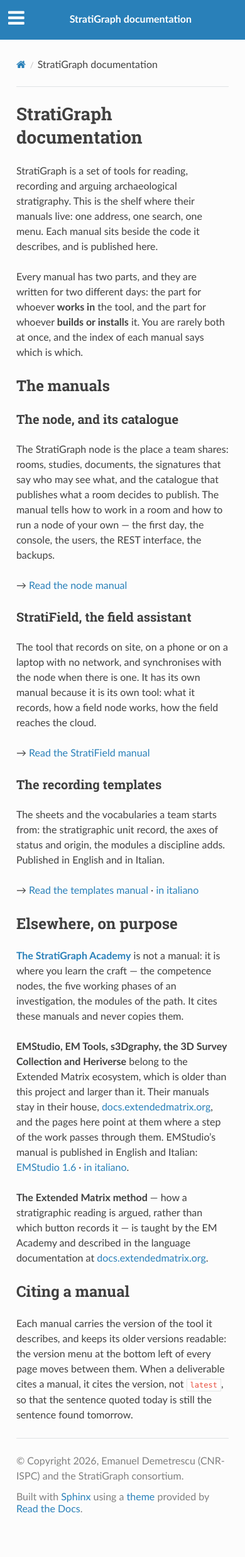
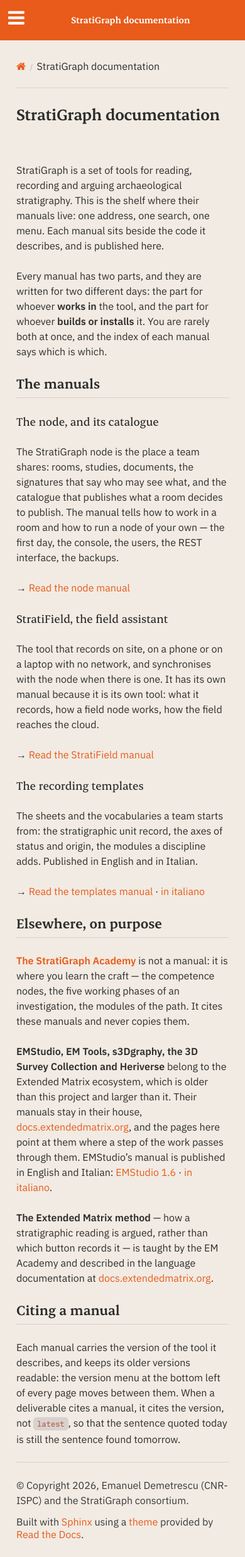
Before and after one commit to StratiGraph-ECCCH/stratigraph-docs, a Sphinx documentation site: the page built from docs/index.md, in a window 390 px wide. Shown: the whole page at 63% size. Built offline with Sphinx 7.4.7 and the Read the Docs theme 3.1.0, drawn with Linux system fonts in a browser that asks for light colours; before the commit the page ends 2432 px from its top, so only the background shows below that.

Commit message:
Il manuale veste il marchio di famiglia
Fino a oggi la pagina usciva con i colori di serie del tema Read the Docs — un
azzurro che non è di nessuno. Ora carica il tema del marchio, vendorizzato da
stratigraph-brand con il suo docs-theme/sync-brand-docs.sh esattamente come lo
vendorizzano le applicazioni (un manuale letto in trincea non ha una CDN), più
un ponte che traduce i ruoli del marchio nelle parole del tema: niente colori
nuovi inventati qui, così una modifica alla guida arriva da sola.

Questo è un manuale StratiGraph e quindi lascia fuori skins.css: vale la guida
del progetto, Erode e IBM Plex su Off-White, arancio bruciato per l'azione.
Chiaro e scuro seguono l'impostazione di sistema di chi legge, coi contrasti
misurati nel marchio.

Verificato: build Sphinx verde e i file del marchio presenti in _static/brand.

```diff
--- /dev/null
+++ b/docs/_static/brand/sphinx-rtd-bridge.css
@@ -0,0 +1,201 @@
+/* ══════════════════════════════════════════════════════════════════════════
+   THE BRIDGE — the brand, said in the words of the Read the Docs Sphinx theme.
+
+   `stratigraph-theme.css` says what a colour is FOR (`--sg-bg`, `--sg-accent`,
+   `--sg-text`). `sphinx_rtd_theme` says it in its own hard-coded hexes. This
+   file is the translation between the two, and nothing else: it invents no
+   colour and no font of its own, so a change in the guidebook travels here by
+   itself.
+
+   Load it LAST, after the theme and (for the Extended Matrix manuals) the
+   skins:
+
+       html_css_files = [
+           "brand/stratigraph-theme.css",
+           "brand/skins.css",              # EM manuals only
+           "brand/sphinx-rtd-bridge.css",
+       ]
+
+   A manual that ships `skins.css` wears the EM look, because that is the skins
+   file's own default. A manual that leaves it out wears the StratiGraph
+   guidebook. One line decides, in `conf.py`.
+
+   Light and dark: the theme already answers the reader's system setting
+   through `prefers-color-scheme`, with the contrast of each face measured in
+   `skins.css`. Nothing here repeats those values; the rules below simply use
+   the roles, so both faces come out right.
+   ══════════════════════════════════════════════════════════════════════════ */
+
+/* ── the page ───────────────────────────────────────────────────────────── */
+body,
+.wy-body-for-nav {
+  background: var(--sg-surface-sunk);
+  font-family: var(--sg-font-sans);
+  color: var(--sg-text);
+}
+.wy-nav-content-wrap { background: var(--sg-surface-sunk); }
+.wy-nav-content {
+  background: var(--sg-bg);
+  color: var(--sg-text);
+  max-width: 56rem;
+}
+.rst-content { color: var(--sg-text); }
+
+/* ── the voice of the headings ──────────────────────────────────────────── */
+h1, h2, h3, h4, h5, h6,
+.rst-content .toctree-wrapper > p.caption,
+legend {
+  font-family: var(--sg-font-display);
+  color: var(--sg-text);
+  font-weight: var(--sg-weight-headline);
+}
+h3, h4, h5, h6 { font-weight: var(--sg-weight-subtitle); }
+.rst-content h1 { letter-spacing: -0.01em; }
+.rst-content .section > h2,
+.rst-content section > h2 {
+  border-bottom: 1px solid var(--sg-line);
+  padding-bottom: var(--sg-space-2);
+}
+
+/* ── links ──────────────────────────────────────────────────────────────── */
+a, a:visited { color: var(--sg-accent); }
+a:hover, a:focus { color: var(--sg-accent-quiet); }
+.rst-content a:not(.headerlink):hover { text-decoration: underline; }
+.rst-content .headerlink { color: var(--sg-muted); }
+
+/* ── the side column ────────────────────────────────────────────────────── */
+.wy-nav-side {
+  background: var(--sg-deep-charcoal);
+  font-family: var(--sg-font-sans);
+}
+.wy-side-nav-search,
+.wy-side-nav-search.shift-up,
+.wy-nav-top {
+  background: var(--sg-accent);
+}
+.wy-side-nav-search > a,
+.wy-side-nav-search > a:hover,
+.wy-side-nav-search .wy-dropdown > a,
+.wy-nav-top a {
+  font-family: var(--sg-font-display);
+  color: #fff;
+}
+.wy-side-nav-search > div.version { color: rgba(255, 255, 255, .8); }
+.wy-side-nav-search input[type="text"] {
+  background: var(--sg-surface);
+  color: var(--sg-text);
+  border-color: var(--sg-line);
+  border-radius: var(--sg-radius-pill);
+}
+.wy-menu-vertical header,
+.wy-menu-vertical p.caption {
+  font-family: var(--sg-font-display);
+  color: var(--sg-quiet);
+}
+.wy-menu-vertical a { color: var(--sg-soft-dust); }
+.wy-menu-vertical a:hover { background: var(--sg-deep-gray); color: #fff; }
+.wy-menu-vertical li.current { background: var(--sg-surface-sunk); }
+.wy-menu-vertical li.current > a,
+.wy-menu-vertical li.on a {
+  background: var(--sg-bg);
+  color: var(--sg-text);
+  border-color: var(--sg-line);
+}
+.wy-menu-vertical li.current a { color: var(--sg-muted); border-right: none; }
+.wy-menu-vertical li.current a:hover { background: var(--sg-surface-sunk); color: var(--sg-text); }
+.wy-menu-vertical li.toctree-l2.current > a,
+.wy-menu-vertical li.toctree-l3.current > a { background: var(--sg-surface-sunk); }
+
+/* ── code, identifiers, numbers ─────────────────────────────────────────── */
+code, .rst-content code, .rst-content tt, kbd, pre, .rst-content pre.literal-block {
+  font-family: var(--sg-font-mono);
+}
+.rst-content code.literal, .rst-content tt.literal {
+  background: var(--sg-surface-sunk);
+  border: 1px solid var(--sg-line);
+  border-radius: var(--sg-radius-sm);
+  color: var(--sg-accent-quiet);
+}
+.highlight, div[class^="highlight"] {
+  background: var(--sg-surface-sunk);
+  border: 1px solid var(--sg-line);
+  border-radius: var(--sg-radius-sm);
+}
+.rst-content .highlight > pre, .rst-content pre.literal-block {
+  background: transparent;
+  color: var(--sg-text);
+  border: none;
+}
+
+/* ── the boxes that say «careful» and «by the way» ──────────────────────── */
+.rst-content .admonition, .rst-content .note, .rst-content .warning,
+.rst-content .tip, .rst-content .important, .rst-content .seealso,
+.rst-content .hint, .rst-content .caution, .rst-content .danger,
+.rst-content .error, .rst-content .attention {
+  background: var(--sg-surface);
+  color: var(--sg-text);
+  border-radius: var(--sg-radius-sm);
+  box-shadow: var(--sg-shadow);
+  overflow: hidden;
+}
+.rst-content .admonition-title {
+  font-family: var(--sg-font-display);
+  background: var(--sg-info);
+  color: #fff;
+}
+.rst-content .warning .admonition-title,
+.rst-content .caution .admonition-title,
+.rst-content .attention .admonition-title { background: var(--sg-warn); }
+.rst-content .danger .admonition-title,
+.rst-content .error .admonition-title { background: var(--sg-accent); }
+.rst-content .tip .admonition-title,
+.rst-content .hint .admonition-title { background: var(--sg-ok-ink); }
+.rst-content blockquote {
+  border-left: 3px solid var(--sg-quiet);
+  color: var(--sg-muted);
+  margin-left: 0;
+  padding-left: var(--sg-space-4);
+}
+
+/* ── tables ─────────────────────────────────────────────────────────────── */
+.wy-table-responsive table td, .wy-table-responsive table th,
+.rst-content table.docutils td, .rst-content table.docutils th {
+  border-color: var(--sg-line);
+  color: var(--sg-text);
+  white-space: normal;
+}
+.rst-content table.docutils thead th,
+.wy-table thead th {
+  font-family: var(--sg-font-display);
+  background: var(--sg-surface-sunk);
+  color: var(--sg-text);
+  border-color: var(--sg-line);
+}
+.wy-table-odd td, .wy-table-striped tr:nth-child(2n-1) td,
+.rst-content table.docutils:not(.field-list) tr:nth-child(2n-1) td {
+  background: var(--sg-surface-sunk);
+}
+.rst-content table.docutils, .wy-table-bordered-all { border-color: var(--sg-line); }
+
+/* ── the strip at the bottom of a page, and the foot of the site ────────── */
+.rst-footer-buttons .btn,
+.btn-neutral, .btn-neutral:visited {
+  font-family: var(--sg-font-sans);
+  background: var(--sg-surface) !important;
+  color: var(--sg-text) !important;
+  border: 1px solid var(--sg-line);
+  box-shadow: none;
+  border-radius: var(--sg-radius-sm);
+}
+.btn-neutral:hover { background: var(--sg-surface-sunk) !important; }
+footer, footer p, .rst-content div[role="contentinfo"] { color: var(--sg-muted); }
+hr, .rst-content hr { border-color: var(--sg-line); }
+
+/* ── the search page and the small print ────────────────────────────────── */
+.wy-text-light, .rst-content .linenodiv pre { color: var(--sg-muted); }
+.ai-usage-notice { color: var(--sg-muted); font-size: var(--sg-text-sm); }
+
+/* ── the phone ──────────────────────────────────────────────────────────── */
+@media screen and (max-width: 768px) {
+  .wy-nav-content { padding: var(--sg-space-5) var(--sg-space-4); }
+}
--- /dev/null
+++ b/docs/_static/brand/stratigraph-theme.css
@@ -0,0 +1,233 @@
+/* ══════════════════════════════════════════════════════════════════════════
+   StratiGraph — the shared theme. ONE source of truth for every StratiGraph
+   tool: the field assistant, the room browser, the node console, the Catalog.
+
+   Authority: `StratiGraph_full_guidebook.pdf` (WP1). Every hex and every font
+   below is read out of it — nothing here is a designer's choice made twice.
+   If a value disagrees with the guidebook, the guidebook is right.
+
+   NOT for EMStudio or EMtools. Those are Extended Matrix tools and keep the EM
+   look; StratiGraph is the project around them. Two identities on purpose.
+
+   ── How this reaches an app ───────────────────────────────────────────────
+   VENDORED, exactly as the datamodels are (`sync-datamodels.sh`): each app runs
+   its own `sync-brand.sh`, which copies this file, the woff2 and the logos into
+   the app. Offline-first is the reason and it is not negotiable — a Field
+   Computing Node in a trench has no CDN and may have no server, and a theme
+   that arrived over a `<link>` would leave the assistant unstyled exactly where
+   it matters most. A node MAY additionally serve `/em/theme/…` for web
+   consumers; the vendored copy stays the base.
+
+   ── How to use it ─────────────────────────────────────────────────────────
+   Reach for the SEMANTIC tokens (`--sg-bg`, `--sg-accent`, `--sg-info`), not
+   the palette ones. The palette says what a colour IS; the roles say what it is
+   FOR, and only the roles survive a rebrand.
+   ══════════════════════════════════════════════════════════════════════════ */
+
+/* ── the three faces ─────────────────────────────────────────────────────────
+   A minimal 3-font system: one serif, one sans, one mono — "to reflect both
+   heritage and digital structure" (guidebook, Typography).
+
+   Self-hosted woff2, never a CDN link: see the offline argument above. Erode is
+   free for personal and commercial use (fontshare); IBM Plex is SIL OFL 1.1.
+   `font-display: swap` so a slow device shows the fallback rather than nothing —
+   and the fallback is ARIAL, which is the guidebook's own instruction for when
+   the primary faces are unavailable. */
+
+@font-face { font-family:"Erode"; font-style:normal; font-weight:400;
+  font-display:swap; src:url("./fonts/erode-latin-400-normal.woff2") format("woff2"); }
+@font-face { font-family:"Erode"; font-style:normal; font-weight:500;
+  font-display:swap; src:url("./fonts/erode-latin-500-normal.woff2") format("woff2"); }
+@font-face { font-family:"Erode"; font-style:normal; font-weight:600;
+  font-display:swap; src:url("./fonts/erode-latin-600-normal.woff2") format("woff2"); }
+
+@font-face { font-family:"IBM Plex Sans"; font-style:normal; font-weight:400;
+  font-display:swap; src:url("./fonts/ibm-plex-sans-latin-400-normal.woff2") format("woff2"); }
+@font-face { font-family:"IBM Plex Sans"; font-style:normal; font-weight:500;
+  font-display:swap; src:url("./fonts/ibm-plex-sans-latin-500-normal.woff2") format("woff2"); }
+@font-face { font-family:"IBM Plex Sans"; font-style:normal; font-weight:600;
+  font-display:swap; src:url("./fonts/ibm-plex-sans-latin-600-normal.woff2") format("woff2"); }
+
+@font-face { font-family:"IBM Plex Mono"; font-style:normal; font-weight:400;
+  font-display:swap; src:url("./fonts/ibm-plex-mono-latin-400-normal.woff2") format("woff2"); }
+@font-face { font-family:"IBM Plex Mono"; font-style:normal; font-weight:500;
+  font-display:swap; src:url("./fonts/ibm-plex-mono-latin-500-normal.woff2") format("woff2"); }
+
+:root {
+  /* ── PALETTE · the guidebook's own names and hexes ──────────────────────── */
+
+  /* Core monochrome — "the foundation for clarity & readability" */
+  --sg-off-white:      #F1EBE3;
+  --sg-soft-dust:      #D9D1CF;
+  --sg-deep-gray:      #383838;
+  --sg-deep-charcoal:  #2E2D2C;
+
+  /* Earthy archaeology tones — "heritage, context and organic textures" */
+  --sg-clay-beige:     #C4B282;
+  --sg-olive-earth:    #8A8021;
+  --sg-terracotta:     #A64724;
+  --sg-burnt-orange:   #E85B1A;
+
+  /* Digital accents — "coded logic, modules, tool categories and system
+     navigation. They should feel digital, glowing and intentional." Which is
+     also the rule for USING them: by category, never for decoration. */
+  --sg-soft-neon-green:#CAD531;
+  --sg-thermal-blue:   #4AA7D9;
+  --sg-deep-blue:      #1E275C;
+
+  /* The thermal gradient the guidebook names: dark grey → deep blue → thermal
+     blue → off-white → burnt orange. One decorative element, one definition. */
+  --sg-thermal-gradient: linear-gradient(90deg,
+    var(--sg-deep-gray) 0%, var(--sg-deep-blue) 22%, var(--sg-thermal-blue) 45%,
+    var(--sg-off-white) 68%, var(--sg-burnt-orange) 100%);
+
+  /* ── ROLES · what a colour is FOR. Consumers use THESE. ─────────────────── */
+  --sg-bg:            var(--sg-off-white);
+  --sg-surface:       #FFFFFF;
+  --sg-surface-sunk:  var(--sg-soft-dust);
+  --sg-line:          var(--sg-soft-dust);
+  --sg-text:          var(--sg-deep-charcoal);
+  --sg-muted:         var(--sg-deep-gray);
+
+  --sg-accent:        var(--sg-burnt-orange);   /* the primary action */
+  --sg-accent-quiet:  var(--sg-terracotta);     /* a secondary action */
+  --sg-info:          var(--sg-thermal-blue);   /* a stated fact, an id       */
+  --sg-ok:            var(--sg-soft-neon-green);/* something landed           */
+  --sg-warn:          var(--sg-terracotta);     /* something needs a person   */
+  --sg-quiet:         var(--sg-clay-beige);     /* the reader's own words     */
+
+  /* CONTRAST-SAFE ink for the accents that cannot carry text.
+     MEASURED against Off-White (#F1EBE3), not guessed — the whole table, so the
+     next person does not re-derive it:
+
+         Deep Charcoal 11.61  AA      Burnt Orange     2.98  fails even AA-large
+         Deep Gray      9.90  AA      Thermal Blue     2.27  fails
+         Terracotta     5.00  AA      Soft Neon Green  1.36  fails
+                                      Olive Earth      3.42  AA-large only
+
+     So the three "digital accents" are FILLS and WASHES, never text ink. A tag
+     uses the accent at 16-22% as its background and one of these as its ink;
+     measured on the real wash, that is 6.28 (info) and 5.76 (ok) — both AA.
+
+     On a filled control the ink is white, and there the rule is different: an
+     ICON is a graphical object and needs 3:1, not 4.5:1. White on Burnt Orange
+     is 3.53 — enough for the glyph, NOT enough if it were a word. Hence icon
+     buttons carry an `aria-label` rather than a caption. */
+  --sg-info-ink:      #1F5D78;
+  --sg-ok-ink:        #5C6410;
+
+  /* ── TYPE ───────────────────────────────────────────────────────────────── */
+  /* Display / headlines — "a serif with subtle organic distortion, echoing
+     erosion, time and stratigraphic layers". Arial is the guidebook's own
+     named substitute, so it is the fallback rather than a generic serif. */
+  --sg-font-display: "Erode", Arial, Georgia, serif;
+  /* Body / UI — "clean, modern, excellent readability" */
+  --sg-font-sans:    "IBM Plex Sans", Arial, system-ui, sans-serif;
+  /* Code, ids, numbers — "the computational, coded dimension" */
+  --sg-font-mono:    "IBM Plex Mono", ui-monospace, SFMono-Regular, monospace;
+
+  /* The hierarchy is the guidebook's (Typography | Hierarchy), in ratios rather
+     than the print points it lists, so it scales on a phone in a trench. */
+  --sg-text-xs:   0.72rem;
+  --sg-text-sm:   0.82rem;
+  --sg-text-base: 1rem;
+  --sg-text-lg:   1.18rem;
+  --sg-text-xl:   1.45rem;
+  --sg-weight-headline: 600;   /* Erode Semibold */
+  --sg-weight-subtitle: 500;   /* Erode Medium   */
+  --sg-weight-body:     400;
+
+  /* ── SPACE & SHAPE ──────────────────────────────────────────────────────── */
+  --sg-space-1: 4px;  --sg-space-2: 8px;  --sg-space-3: 12px;
+  --sg-space-4: 16px; --sg-space-5: 24px; --sg-space-6: 32px;
+  --sg-radius-sm: 6px; --sg-radius: 12px; --sg-radius-lg: 18px;
+  --sg-radius-pill: 999px;
+  --sg-shadow: 0 2px 10px rgba(46, 45, 44, .08);
+  --sg-shadow-lifted: 0 18px 50px rgba(46, 45, 44, .28);
+}
+
+/* ── the dark face ───────────────────────────────────────────────────────────
+   Same roles, the guidebook's dark variants (Logo | Colors shows the identity
+   on Deep Charcoal). Only the ROLES move: the palette is the palette. */
+:root[data-sg-theme="dark"], :root:not([data-sg-theme="light"]) {
+  /* nothing here by default — light is the brand's ground */
+}
+@media (prefers-color-scheme: dark) {
+  :root:not([data-sg-theme="light"]) {
+    --sg-bg:           var(--sg-deep-charcoal);
+    --sg-surface:      var(--sg-deep-gray);
+    --sg-surface-sunk: #23262b;
+    --sg-line:         #454545;
+    --sg-text:         var(--sg-off-white);
+    --sg-muted:        var(--sg-soft-dust);
+    --sg-info-ink:     var(--sg-thermal-blue);
+    --sg-ok-ink:       var(--sg-soft-neon-green);
+    --sg-shadow:       0 2px 10px rgba(0, 0, 0, .35);
+  }
+}
+:root[data-sg-theme="dark"] {
+  --sg-bg:           var(--sg-deep-charcoal);
+  --sg-surface:      var(--sg-deep-gray);
+  --sg-surface-sunk: #23262b;
+  --sg-line:         #454545;
+  --sg-text:         var(--sg-off-white);
+  --sg-muted:        var(--sg-soft-dust);
+  --sg-info-ink:     var(--sg-thermal-blue);
+  --sg-ok-ink:       var(--sg-soft-neon-green);
+  --sg-shadow:       0 2px 10px rgba(0, 0, 0, .35);
+}
+
+/* ── the few shared primitives ───────────────────────────────────────────────
+   Deliberately small. This is a THEME, not a component library: it says what
+   things look like, and each app lays itself out. Everything here is a thing
+   every StratiGraph surface has. */
+
+/* `hidden` HAS TO WIN, and this is not pedantry — it is a bug that already
+   happened. The browser's own `[hidden] { display: none }` lives in the USER
+   AGENT origin, and every declaration an app writes lives in the AUTHOR origin,
+   which beats it outright: not on specificity, on origin. So one `.card {
+   display: flex }` anywhere and an element with `hidden` correctly set stays on
+   screen — the attribute is right, the state is right, the screen is wrong, and
+   no test that reads source can see it.
+
+   Measured on the field assistant, where the signature strip said «firmato» and
+   offered an «Esci» button TO SOMEBODY WHO HAD NOT SIGNED: precisely the
+   sentence that page exists in order not to say. Fixing it in the page would
+   have fixed it once; it belongs here, where the four faces read it. */
+[hidden] { display: none !important; }
+
+.sg-h1, .sg-h2, .sg-h3 {
+  font-family: var(--sg-font-display);
+  font-weight: var(--sg-weight-headline);
+  line-height: 1.2;
+  letter-spacing: .2px;
+  margin: 0;
+}
+.sg-h1 { font-size: var(--sg-text-xl); }
+.sg-h2 { font-size: var(--sg-text-lg); }
+.sg-h3 { font-size: var(--sg-text-base); font-weight: var(--sg-weight-subtitle); }
+
+/* IDs, digests, node types. Mono because they are read character by character
+   and because the guidebook gives mono exactly this job. */
+.sg-mono { font-family: var(--sg-font-mono); font-size: .92em; }
+
+/* A tag: a WASH of an accent with a readable ink of the same family. The wash
+   is what makes it "digital, glowing"; the ink is what makes it legible. */
+.sg-tag {
+  display: inline-flex; align-items: center; gap: var(--sg-space-1);
+  font-family: var(--sg-font-mono); font-size: var(--sg-text-xs);
+  font-weight: 500; padding: 3px 9px; border-radius: var(--sg-radius-pill);
+  background: color-mix(in srgb, var(--sg-info) 16%, transparent);
+  color: var(--sg-info-ink);
+}
+.sg-tag--ok  { background: color-mix(in srgb, var(--sg-ok) 22%, transparent);
+               color: var(--sg-ok-ink); }
+.sg-tag--warn{ background: color-mix(in srgb, var(--sg-warn) 14%, transparent);
+               color: var(--sg-warn); }
+
+/* The focus ring, once. An app that draws its own gets it wrong on one control. */
+.sg-focusable:focus-visible, button:focus-visible, input:focus-visible,
+a:focus-visible {
+  outline: 2px solid var(--sg-accent);
+  outline-offset: 2px;
+}
--- a/docs/conf.py
+++ b/docs/conf.py
@@ -37,6 +37,16 @@ exclude_patterns = [
 html_theme = 'sphinx_rtd_theme'
 html_title = 'StratiGraph documentation'
 
+# The brand, vendored from `stratigraph-brand` by its own
+# `docs-theme/sync-brand-docs.sh`, exactly as the apps vendor it: a manual read
+# in a trench has no CDN. Without `skins.css` the manual wears the StratiGraph
+# guidebook; the Extended Matrix manuals ship that file and wear EM instead.
+# Light and dark follow the reader's system setting.
+html_css_files = [
+    'brand/stratigraph-theme.css',
+    'brand/sphinx-rtd-bridge.css',
+]
+
 # -- Options for EPUB output
 epub_show_urls = 'footnote'
 
```
Also changed, not shown: docs/_static/brand/fonts/NOTICE-erode.txt (added, +11 -0 lines), docs/_static/brand/fonts/OFL-ibm-plex.txt (added, +93 -0 lines), docs/_static/brand/fonts/erode-latin-400-normal.woff2 (added), docs/_static/brand/fonts/erode-latin-500-normal.woff2 (added), docs/_static/brand/fonts/erode-latin-600-normal.woff2 (added), docs/_static/brand/fonts/ibm-plex-mono-latin-400-normal.woff2 (added), docs/_static/brand/fonts/ibm-plex-mono-latin-500-normal.woff2 (added), docs/_static/brand/fonts/ibm-plex-sans-latin-400-normal.woff2 (added), docs/_static/brand/fonts/ibm-plex-sans-latin-500-normal.woff2 (added), docs/_static/brand/fonts/ibm-plex-sans-latin-600-normal.woff2 (added).
